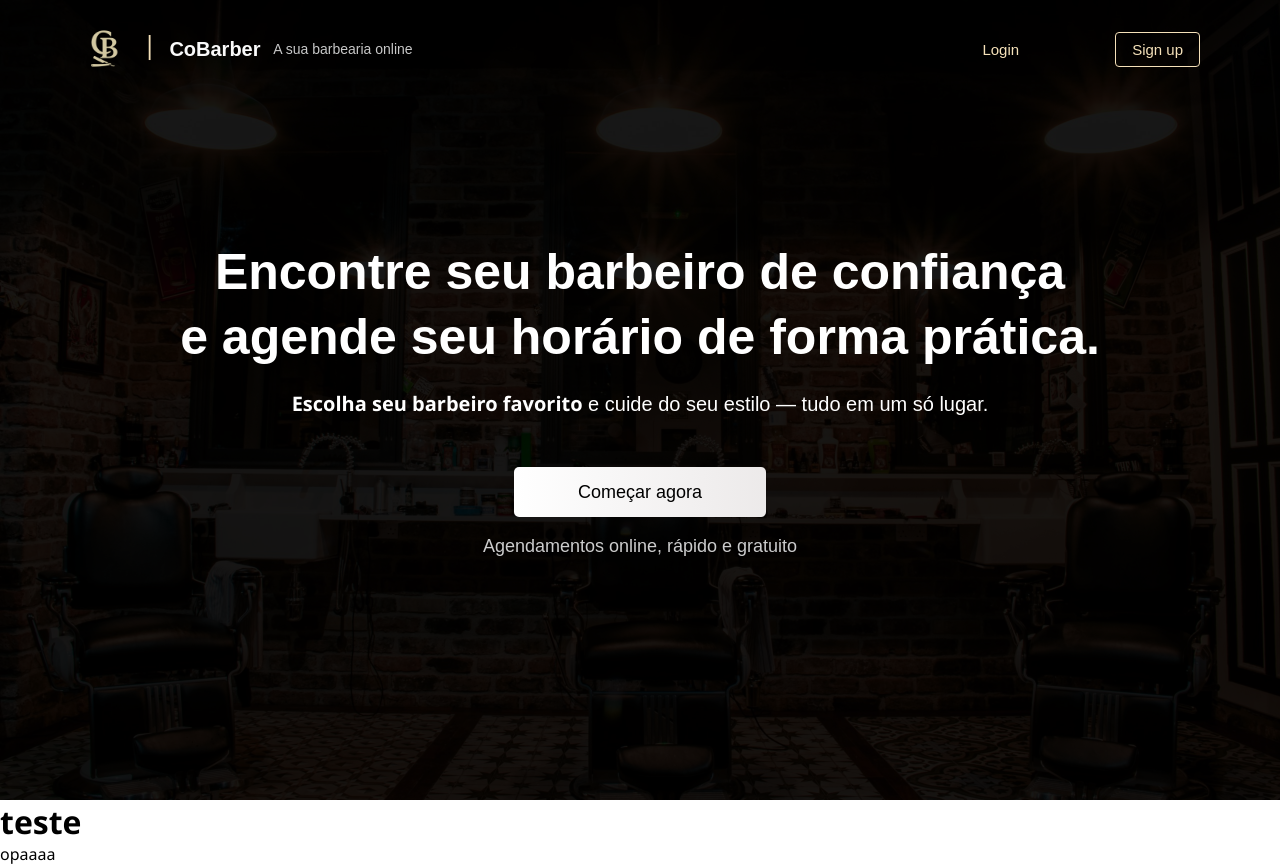
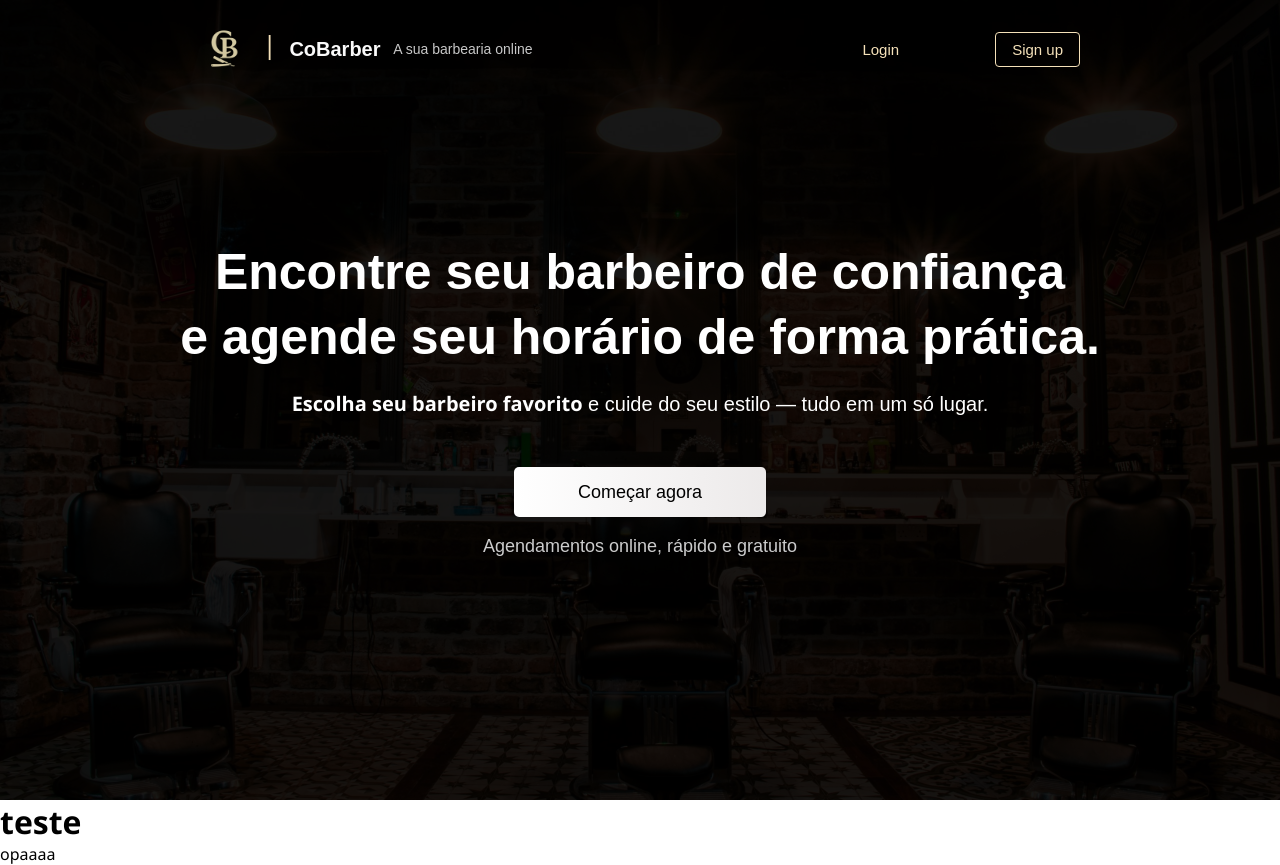
Before and after one commit to Cobarber-PI/cliente-frontend, a Vue app: page /introducao in a window 1280 px wide. Built offline with nearby package versions, Linux system fonts and the light colour scheme.

Commit message:
feat: Arrumando o header #10

```diff
--- a/src/components/introducao.vue
+++ b/src/components/introducao.vue
@@ -2,7 +2,6 @@
 </script>
 
 <template>
-  <div class="container">
   <header>
     <div class="logo">
       <div class="marcaC">
@@ -17,6 +16,7 @@
       <button>Sign up</button>
     </nav>
   </header>
+  <div class="container">
     <div class="imageFundo"></div>
 
     <div class="content">
@@ -52,6 +52,7 @@ header {
   display: flex;
   justify-content: space-between;
   align-items: center;
+  margin: 0 15vh;
 }
 
 nav {
```
Lines whose indentation alone changed are shown as unchanged.
